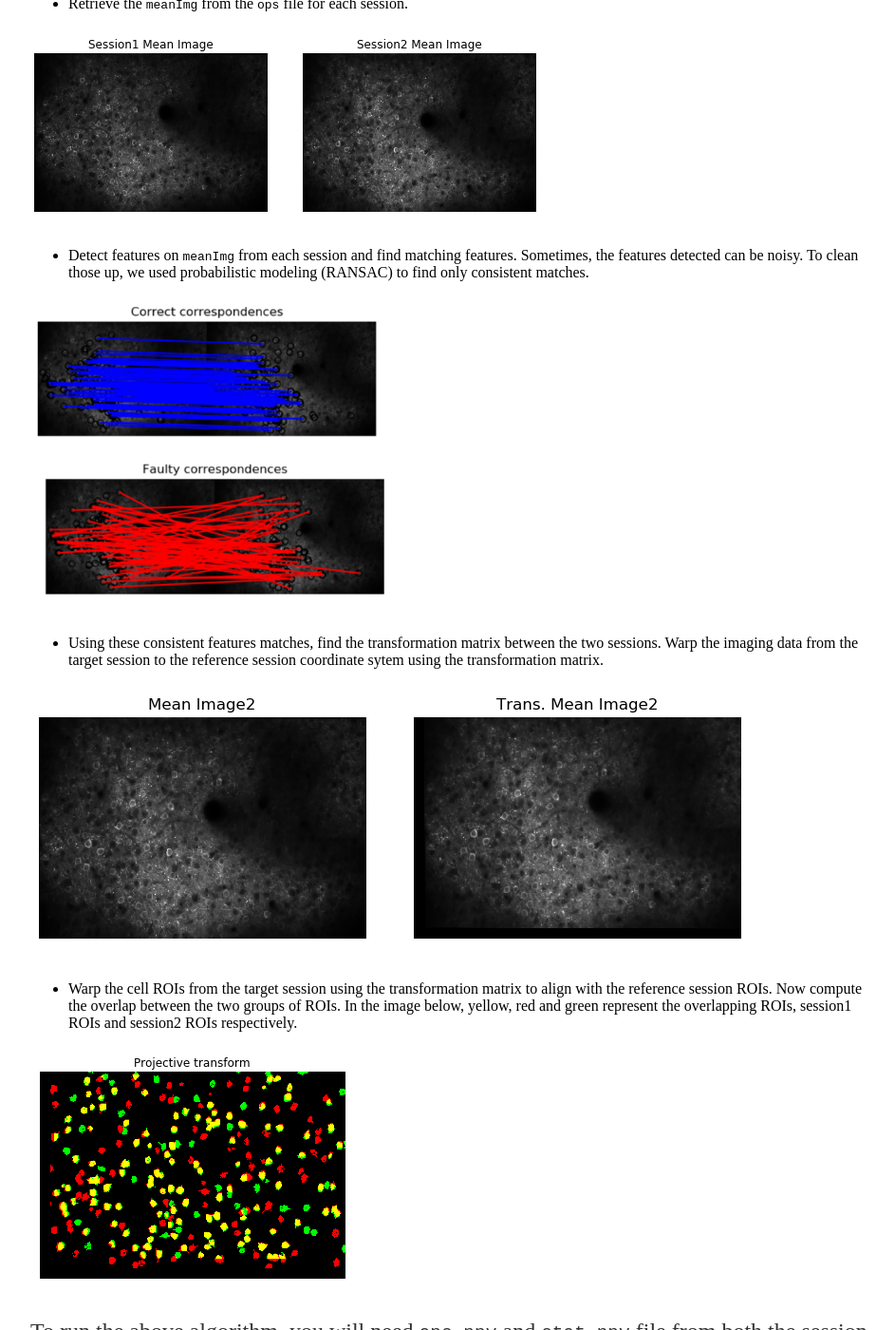
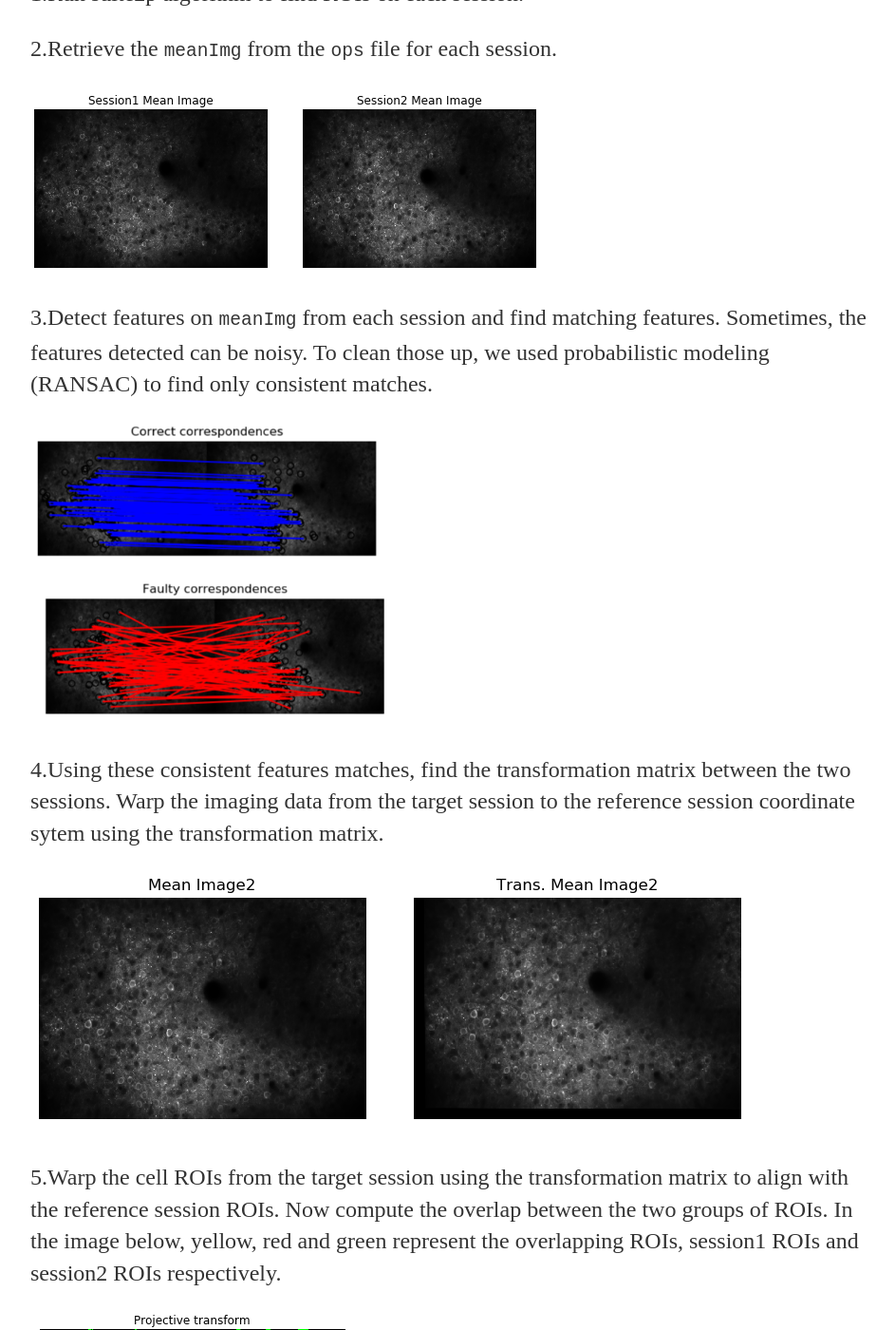
Before and after one commit to rajatsaxena/rajatsaxena.github.io, a Jekyll site: the page built from _posts/2019-08-25-Align-Cell-ROIs-across-days.md, in a window 1280 px wide and 1400 px high, scrolled down 719 px. Shown: the whole window at 95% size, without its empty margins (160-1103 px from the left). Built offline with Jekyll 4.4.1, drawn with Linux system fonts in a browser that asks for light colours; our own code applies the rules of GitHub Pages for plain Markdown files; comment, search, counter and statistics services are not loaded; some of the changed text lies outside the part shown.

Commit message:
Update 2019-08-25-Align-Cell-ROIs-across-days.md

```diff
--- a/_posts/2019-08-25-Align-Cell-ROIs-across-days.md
+++ b/_posts/2019-08-25-Align-Cell-ROIs-across-days.md
@@ -7,23 +7,21 @@
 
 We came up with an alternative methods for larger misalignment. This was the proposed solution:
 
-- Run suite2p algorithm to find ROIs on each session.
-- Retrieve the `meanImg` from the `ops` file for each session.
+1.Run suite2p algorithm to find ROIs on each session.
+
+2.Retrieve the `meanImg` from the `ops` file for each session.
 
 <img src="https://rajatsaxena.github.io//images//meanImages.PNG">
 
-- Detect features on `meanImg` from each session and find matching features. Sometimes, the features detected can be noisy. To clean those up, we used probabilistic modeling (RANSAC) to find only consistent matches.
+3.Detect features on `meanImg` from each session and find matching features. Sometimes, the features detected can be noisy. To clean those up, we used probabilistic modeling (RANSAC) to find only consistent matches.
 
 <img src="https://rajatsaxena.github.io//images//matches.PNG">
 
-- Using these consistent features matches, find the transformation matrix between the two sessions. Warp the imaging data from the target
-session to the reference session coordinate sytem using the transformation matrix.
+4.Using these consistent features matches, find the transformation matrix between the two sessions. Warp the imaging data from the target session to the reference session coordinate sytem using the transformation matrix.
 
 <img src="https://rajatsaxena.github.io//images//transformedMeanImgs.PNG">
 
-- Warp the cell ROIs from the target session using the transformation matrix to align with the reference session ROIs. Now compute the
-overlap between the two groups of ROIs. In the image below, yellow, red and green represent the overlapping ROIs, session1 ROIs and
-session2 ROIs respectively.
+5.Warp the cell ROIs from the target session using the transformation matrix to align with the reference session ROIs. Now compute the overlap between the two groups of ROIs. In the image below, yellow, red and green represent the overlapping ROIs, session1 ROIs and session2 ROIs respectively.
 
 <img src="https://rajatsaxena.github.io//images//alignedCells.PNG">
 
```
